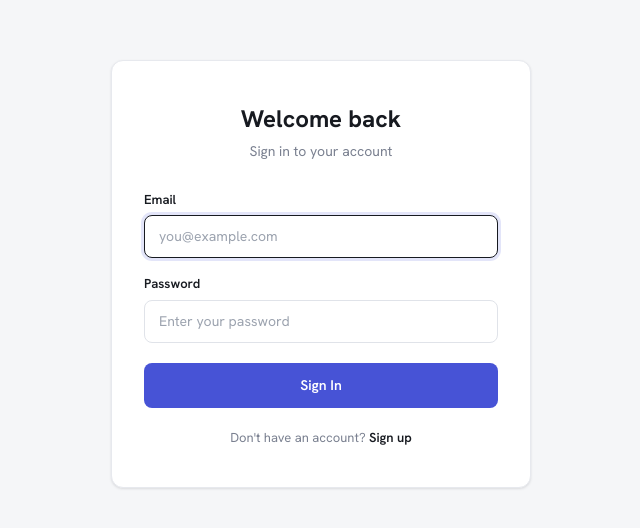
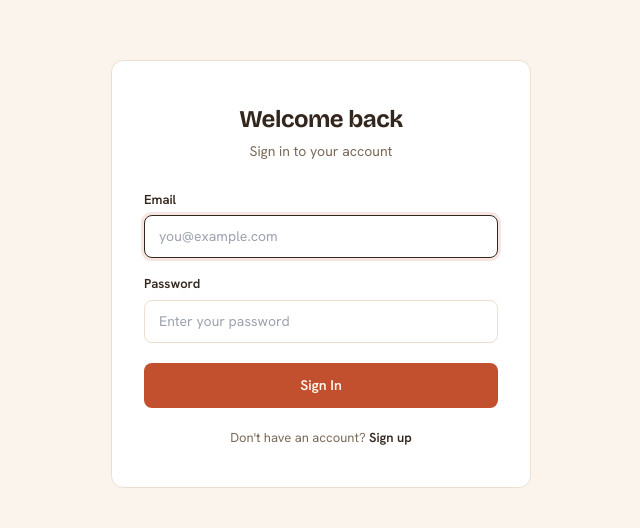
Before and after one commit to gauravgraj91/my-app, a React (Create React App) app: page /login in a window 1280 px wide. Shown: the part 126-654 px from the top of the page, without its empty margins (319-959 px from the left). Built offline with nearby package versions, Linux system fonts and the light colour scheme; no server answers.

Commit message:
feat(clay): remap theme tokens to Dukaan Clay palette
Co-Authored-By: Claude Fable 5 <noreply@anthropic.com>

```diff
--- a/src/styles/theme.css
+++ b/src/styles/theme.css
@@ -2,77 +2,91 @@
    theme.css — single source of truth for the whole app.
    Import ONCE in src/index.js:  import './styles/theme.css';
    Dark mode already works: Header.js toggles `.dark` on <body>.
-   Font (Hanken Grotesk) is loaded via <link> in public/index.html.
+   Fonts (Hanken Grotesk + Bricolage Grotesque) load via <link>
+   in public/index.html.
+   Design language: "Dukaan Clay" — warm cream surfaces, one
+   clay-orange accent, pill shapes, flat cards (no card shadows;
+   shadows only on the primary button and overlays).
    ============================================================ */
 
 :root {
   /* Surfaces & text */
-  --background:        #f5f6f8;
-  --foreground:        #171a20;  /* headings / primary numbers */
-  --foreground-body:   #5a606c;  /* body copy */
+  --background:        #faf4ec;
+  --foreground:        #33261d;  /* headings / primary numbers */
+  --foreground-body:   #33261d;  /* body copy — Clay uses ink for body too */
   --card:              #ffffff;
-  --card-foreground:   #171a20;
+  --card-foreground:   #33261d;
 
-  /* Brand — ONE hue (indigo). Replaces the green-vs-blue conflict. */
-  --primary:           #4753d6;  /* buttons, active nav, links */
-  --primary-hover:     #3a45c4;
-  --primary-foreground:#ffffff;
-  --primary-soft:      #eef0fd;  /* tinted chip / active-nav background */
-  --primary-accent:    #4753d6;  /* text/icon accent (same as primary in light) */
+  /* Brand — ONE hue (clay orange) */
+  --primary:           #c2502e;  /* buttons, active nav, links */
+  --primary-hover:     #a8431f;
+  --primary-foreground:#fff6ef;
+  --primary-soft:      #fdf0e8;  /* tinted chip / overdue row fill */
+  --primary-accent:    #c2502e;  /* text/icon accent (same as primary in light) */
 
   /* Neutrals */
-  --secondary:         #f1f3f6;  /* chips, subtle fills */
-  --muted:             #f5f6f8;
-  --muted-foreground:  #7a8090;  /* labels, captions */
-  --border:            #e7e9ee;  /* card borders */
-  --border-subtle:     #eef0f4;  /* row dividers */
-  --input:             #e0e3e9;  /* control borders */
-  --ring:              #4753d6;
+  --secondary:         #f0e6d8;  /* pill-bar track, chips, subtle fills */
+  --muted:             #f7f1e7;  /* soft hover fills */
+  --muted-foreground:  #7a6a58;  /* labels, captions */
+  --border:            #ecdfd0;  /* warm hairline on cards */
+  --border-subtle:     #f3e9db;  /* row dividers */
+  --input:             #ecdfd0;  /* control borders */
+  --ring:              #c2502e;
 
   /* Semantic — status ONLY, never decoration */
-  --success:           #0a8f5b;  --success-soft: #e7f6ef;
-  --warning:           #b0770a;  --warning-soft: #f9f0dd;
-  --danger:            #cf3b2d;  --danger-soft:  #fbece9;
+  --success:           #4f7a2e;  --success-soft: #e9f2dc;
+  --warning:           #9c6b13;  --warning-soft: #fbf0d7;
+  --danger:            #c2502e;  --danger-soft:  #fdf0e8;
+  /* Overdue is SOLID clay (Clay spec), unlike soft-tinted statuses */
+  --overdue:           #c2502e;  --overdue-foreground: #fff6ef;
 
-  /* Shape & depth — flat, one shadow scale, no colored glows */
-  --radius-sm: 8px;
-  --radius:    12px;
-  --radius-lg: 16px;
-  --shadow-sm: 0 1px 2px rgba(23,26,32,.06);
-  --shadow:    0 1px 3px rgba(23,26,32,.08), 0 1px 2px rgba(23,26,32,.04);
-  --shadow-lg: 0 12px 30px rgba(23,26,32,.12);
+  /* Shape — pills for interactives, generous card radii */
+  --radius-sm: 12px;    /* inputs, small tiles */
+  --radius:    14px;    /* list rows */
+  --radius-lg: 20px;    /* cards, panels */
+  --radius-pill: 999px; /* buttons, tabs, badges, search */
+  --radius-modal: 24px;
+
+  /* Depth — flat cards; shadow ONLY on primary button + overlays */
+  --shadow-sm: none;
+  --shadow:    none;
+  --shadow-lg: 0 30px 80px rgba(30, 20, 12, .3);
+  --shadow-accent: 0 4px 14px rgba(194, 80, 46, .35);
 
   --font-sans: 'Hanken Grotesk', system-ui, -apple-system, sans-serif;
+  --font-display: 'Bricolage Grotesque', var(--font-sans);
 }
 
 .dark {
-  --background:        #0d0f14;
-  --foreground:        #e9ebef;
-  --foreground-body:   #b9bec9;
-  --card:              #16191f;
-  --card-foreground:   #e9ebef;
+  --background:        #221a13;
+  --foreground:        #f5ead9;
+  --foreground-body:   #f5ead9;
+  --card:              #2d241b;
+  --card-foreground:   #f5ead9;
 
-  --primary:           #5b67e0;  /* button fill, lifted for contrast */
-  --primary-hover:     #6b76e6;
-  --primary-foreground:#ffffff;
-  --primary-soft:      #1c2030;
-  --primary-accent:    #a3abf8;  /* lighter for text/links on dark */
+  --primary:           #c2502e;
+  --primary-hover:     #a8431f;
+  --primary-foreground:#fff6ef;
+  --primary-soft:      #42281c;
+  --primary-accent:    #d97b4a;  /* lighter clay for text/links on dark */
 
-  --secondary:         #1b1f27;
-  --muted:             #12151b;
-  --muted-foreground:  #7e8595;
-  --border:            #272b34;
-  --border-subtle:     #21252d;
-  --input:             #2c313b;
-  --ring:              #5b67e0;
+  --secondary:         #3a2e22;
+  --muted:             #3a2e22;
+  --muted-foreground:  #b39d84;
+  --border:            #443627;
+  --border-subtle:     #3a2e22;
+  --input:             #443627;
+  --ring:              #d97b4a;
 
-  --success:           #34c98a;  --success-soft: #122820;
-  --warning:           #e2a94a;  --warning-soft: #28210f;
-  --danger:            #f2796f;  --danger-soft:  #2b1512;
+  --success:           #a8d47a;  --success-soft: #33422a;
+  --warning:           #eec37a;  --warning-soft: #463a1e;
+  --danger:            #ffb08e;  --danger-soft:  #42281c;
+  --overdue:           #c2502e;  --overdue-foreground: #fff6ef;
 
-  --shadow-sm: 0 1px 2px rgba(0,0,0,.4);
-  --shadow:    0 1px 3px rgba(0,0,0,.5);
-  --shadow-lg: 0 12px 30px rgba(0,0,0,.55);
+  --shadow-sm: none;
+  --shadow:    none;
+  --shadow-lg: 0 30px 80px rgba(0, 0, 0, .5);
+  --shadow-accent: 0 4px 14px rgba(194, 80, 46, .35);
 }
 
 /* Global resets so every screen inherits the system */
@@ -85,3 +99,9 @@ body {
   -webkit-font-smoothing: antialiased;
   transition: background-color .25s, color .25s;
 }
+
+/* Clay display type for headings */
+h1, h2, h3 {
+  font-family: var(--font-display);
+  letter-spacing: -0.02em;
+}
```
Also changed, not shown: .design-sync/conventions.md.
